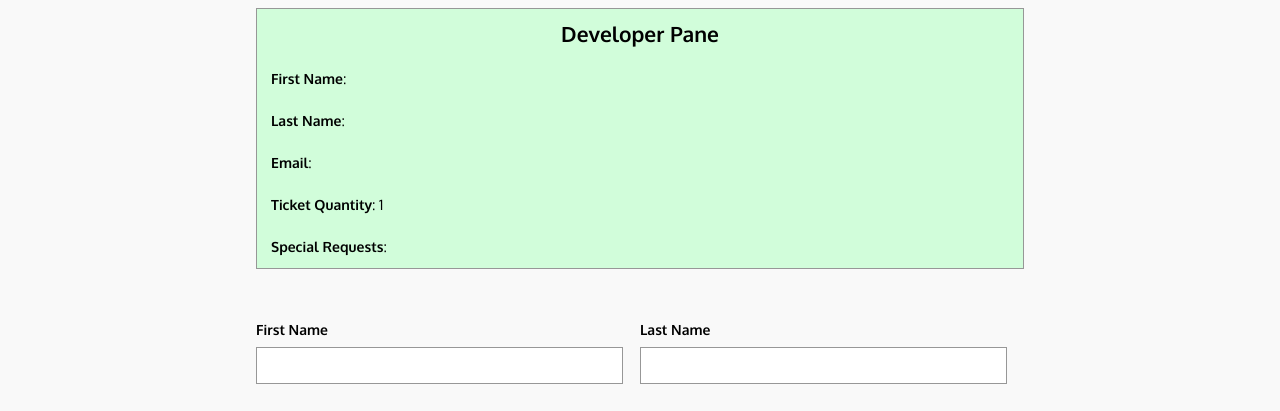
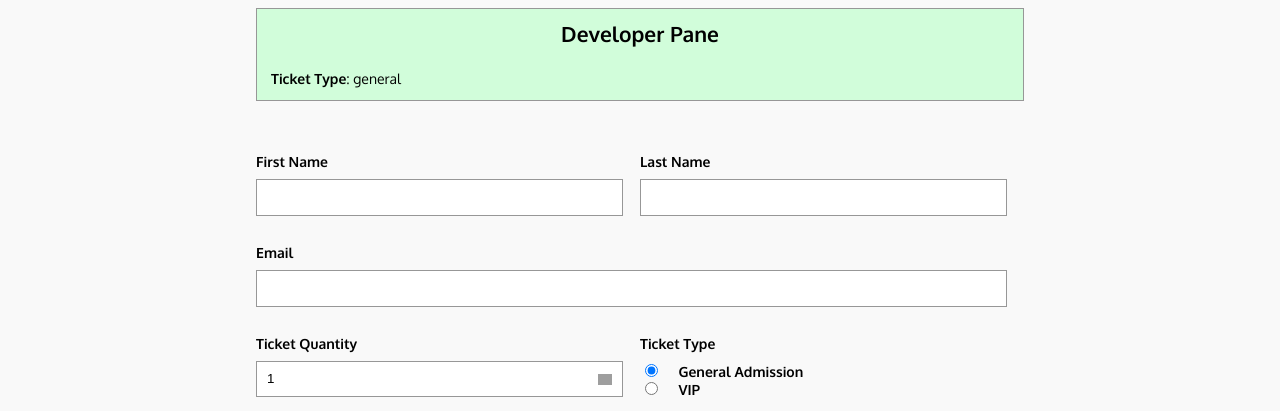
Before and after one commit to alexbardyshev/vue-ticketbox, a website: page index.html in a window 1280 px wide. Shown: the part 320-731 px from the top of the page. Drawn offline with nearby package versions, Linux system fonts and the light colour scheme; grey boxes are pictures that could not be loaded; a web font is replaced by a local one.

Commit message:
ticketType v-modev was binded to radiobuttons

```diff
--- a/index.html
+++ b/index.html
@@ -19,11 +19,7 @@
     <!-- Developer Pane -->
     <div id="developer-pane">
         <h2>Developer Pane</h2>
-        <div><em>First Name</em>: <span>{{ firstName }}</span></div>
-        <div><em>Last Name</em>: <span>{{ lastName }}</span></div>
-        <div><em>Email</em>: <span>{{ email }}</span></div>
-        <div><em>Ticket Quantity</em>: <span>{{ ticketQuantity }}</span></div>
-        <div><em>Special Requests</em>: <span>{{ specialRequests }}</span></div>
+        <div><em>Ticket Type</em>: <span>{{ ticketType }}</span></div>
     </div>
 
     <form>
@@ -56,11 +52,11 @@
             <div class="form-field">
                 <legend>Ticket Type</legend>
                 <div>
-                    <input type="radio" id="general" value="general">
+                    <input type="radio" id="general" value="general" v-model="ticketType">
                     <label for="general">General Admission</label>
                 </div>
                 <div>
-                    <input type="radio" id="vip" value="vip">
+                    <input type="radio" id="vip" value="vip" v-model="ticketType">
                     <label for="vip">VIP</label>
                 </div>
             </div>
@@ -84,7 +80,7 @@
         </div>
         <div class="form-row vertical">
             <label for="requests">Special requests</label>
-            <textarea id="requests"  v-model="specialRequests"></textarea>
+            <textarea id="requests" v-model="specialRequests"></textarea>
         </div>
         <div class="form-row vertical agreement checkbox">
             <fieldset>
```
